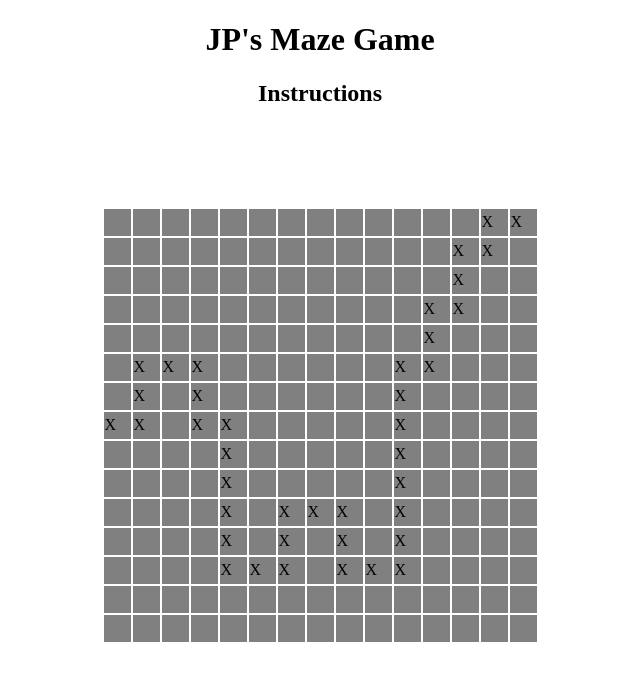
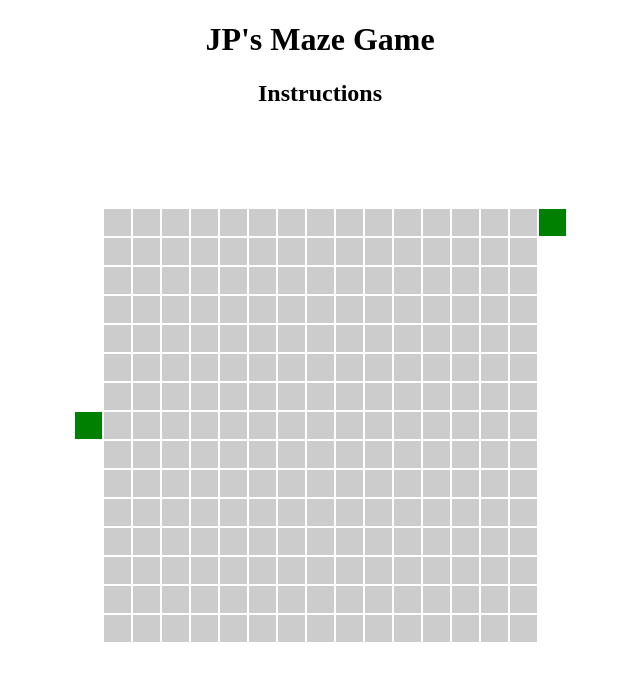
Before and after one commit to jp-reynolds/Oca-running-out-of-time, a plain HTML site: page project1.html in a window 1280 px wide. Shown: the whole page, without its empty margins (320-960 px from the left). Drawn offline with Linux system fonts and the light colour scheme.

Commit message:
Commit 3: Added game path, start and finish points

```diff
--- a/project1.css
+++ b/project1.css
@@ -7,14 +7,39 @@ table {
 	margin-top: 100px;
 	margin-left: auto;
 	margin-right: auto;
+	margin-bottom: auto 0;
 }
 
 table tr td {
 	width: 25px;
 	height: 25px;
-	background-color: grey;
+	background-color: rgba(0, 0, 0, .2);
 }
 
 tr {
 	margin: auto 0;
 }
+
+.firstColumn {
+	background-color: white;
+}
+
+.lastColumn {
+	background-color: white;
+}
+
+#start {
+	background-color: green;
+}
+
+#finish {
+	background-color: green;
+}
+
+.correctPath:hover {
+	background-color: green;
+}
+
+.warningPath:hover {
+	background-color: red;
+}
--- a/project1.html
+++ b/project1.html
@@ -11,10 +11,11 @@
 		<h1>JP's Maze Game</h1>
 		<h2>Instructions</h2>
 
-	</header>
+	</head>
 
 	<table>
 		<tr id="row1">
+			<td class="firstColumn"></td>
 			<td></td>
 			<td></td>
 			<td></td>
@@ -27,11 +28,13 @@
 			<td></td>
 			<td></td>
 			<td></td>
-			<td></td>
-			<td>X</td>
-			<td>X</td>
+			<td class ="warningPath"></td>
+			<td class="correctPath"></td>
+			<td class="correctPath">
+			<td class="lastColumn" id="finish"></td>
 		</tr>
         <tr id="row2">
+        	<td class="firstColumn"></td>
     		<td></td>
 			<td></td>
 			<td></td>
@@ -43,12 +46,14 @@
 			<td></td>
 			<td></td>
 			<td></td>
-			<td></td>
-			<td>X</td>
-			<td>X</td>
-			<td></td>
+			<td class ="warningPath"></td>
+			<td class="correctPath"></td>
+			<td class="correctPath"></td>
+			<td class ="warningPath"></td>
+			<td class="lastColumn"></td>
         </tr>
         <tr id="row3">
+        	<td class="firstColumn"></td>
         	<td></td>
 			<td></td>
 			<td></td>
@@ -60,12 +65,14 @@
 			<td></td>
 			<td></td>
 			<td></td>
+			<td class ="warningPath"></td>
+			<td class="correctPath"></td>
+			<td class ="warningPath"></td>
 			<td></td>
-			<td>X</td>
-			<td></td>
-			<td></td>
+			<td class="lastColumn"></td>
         </tr>
         <tr id="row4">
+        	<td class="firstColumn"></td>
         	<td></td>
 			<td></td>
 			<td></td>
@@ -76,166 +83,205 @@
 			<td></td>
 			<td></td>
 			<td></td>
+			<td class ="warningPath"></td>
+			<td class="correctPath"></td>
+			<td class="correctPath"></td>
+			<td class ="warningPath"></td>
 			<td></td>
-			<td>X</td>
-			<td>X</td>
-			<td></td>
-			<td></td>
+			<td class="lastColumn"></td>
         </tr>
         <tr id="row5">
+        	<td class="firstColumn"></td>
         	<td></td>
+			<td class ="warningPath"></td>
+			<td class ="warningPath"></td>
+			<td class ="warningPath"></td>
 			<td></td>
 			<td></td>
 			<td></td>
 			<td></td>
 			<td></td>
 			<td></td>
+			<td class ="warningPath"></td>
+			<td class="correctPath"></td>
+			<td class ="warningPath"></td>
+			<td></td>
+			<td></td>
+			<td class="lastColumn"></td>
+        </tr>
+        <tr id="row6">
+        	<td class="firstColumn"></td>
+        	<td class ="warningPath"></td>
+			<td class="correctPath"></td>
+			<td class="correctPath"></td>
+			<td class="correctPath"></td>
+			<td class ="warningPath"></td>
 			<td></td>
 			<td></td>
 			<td></td>
 			<td></td>
-			<td>X</td>
+			<td class ="warningPath"></td>
+			<td class="correctPath"></td>
+			<td class="correctPath"></td>
+			<td class ="warningPath"></td>
 			<td></td>
 			<td></td>
-			<td></td>
+			<td class="lastColumn"></td>
         </tr>
-        <tr id="row6">
-        	<td></td>
-			<td>X</td>
-			<td>X</td>
-			<td>X</td>
+        <tr id="row7">
+        	<td class="firstColumn"></td>
+        	<td class ="warningPath"></td>
+			<td class="correctPath"></td>
+			<td class ="warningPath"></td>
+			<td class="correctPath"></td>
+			<td class ="warningPath"></td>
 			<td></td>
 			<td></td>
 			<td></td>
 			<td></td>
-			<td></td>
-			<td></td>
-			<td>X</td>
-			<td>X</td>
+			<td class ="warningPath"></td>
+			<td class="correctPath"></td>
+			<td class ="warningPath"></td>
 			<td></td>
 			<td></td>
 			<td></td>
+			<td class="lastColumn"></td>
         </tr>
-        <tr id="row7">
+        <tr id="row8">
+        	<td class="firstColumn" id="start"></td>
+        	<td class="correctPath"></td>
+			<td class="correctPath"></td>
+			<td class ="warningPath"></td>
+			<td class="correctPath"></td>
+			<td class="correctPath"></td>
+			<td class ="warningPath"></td>
+			<td></td>
+			<td></td>
+			<td></td>
+			<td class ="warningPath"></td>
+			<td class="correctPath"></td>
+			<td class ="warningPath"></td>
+			<td></td>
+			<td></td>
+			<td></td>
+			<td class="lastColumn"></td>
+        </tr>
+        <tr id="row9">
+        	<td class="firstColumn"></td>
+        	<td class ="warningPath"></td>
+			<td class ="warningPath"></td>
+			<td></td>
+			<td class ="warningPath"></td>
+			<td class="correctPath"></td>
+			<td class ="warningPath"></td>
+			<td></td>
+			<td></td>
+			<td></td>
+			<td class ="warningPath"></td>
+			<td class="correctPath"></td>
+			<td class ="warningPath"></td>
+			<td></td>
+			<td></td>
+			<td></td>
+			<td class="lastColumn"></td>
+        </tr>
+        <tr id="row10">
+        	<td class="firstColumn"></td>
         	<td></td>
-			<td>X</td>
 			<td></td>
-			<td>X</td>
+			<td></td>
+			<td class ="warningPath"></td>
+			<td class="correctPath"></td>
+			<td class ="warningPath"></td>
+			<td class ="warningPath"></td>
+			<td class ="warningPath"></td>
+			<td class ="warningPath"></td>
+			<td class ="warningPath"></td>
+			<td class="correctPath"></td>
+			<td class ="warningPath"></td>
+			<td></td>
+			<td></td>
+			<td></td>
+			<td class="lastColumn"></td>
+        </tr>
+        <tr id="row11">
+        	<td class="firstColumn"></td>
+        	<td></td>
+			<td></td>
+			<td></td>
+			<td class ="warningPath"></td>
+			<td class="correctPath"></td>
+			<td class ="warningPath"></td>
+			<td class="correctPath"></td>
+			<td class="correctPath"></td>
+			<td class="correctPath"></td>
+			<td class ="warningPath"></td>
+			<td class="correctPath"></td>
+			<td class ="warningPath"></td>
+			<td></td>
+			<td></td>
+			<td></td>
+			<td class="lastColumn"></td>
+        </tr>
+        <tr id="row12">
+        	<td class="firstColumn"></td>
+        	<td></td>
+			<td></td>
+			<td></td>
+			<td class ="warningPath"></td>
+			<td class="correctPath"></td>
+			<td class ="warningPath"></td>
+			<td class="correctPath"></td>
+			<td class ="warningPath"></td>
+			<td class="correctPath"></td>
+			<td class ="warningPath"></td>
+			<td class="correctPath"></td>
+			<td class ="warningPath"></td>
+			<td></td>
+			<td></td>
+			<td></td>
+			<td class="lastColumn"></td>
+        </tr>
+        <tr id="row13">
+        	<td class="firstColumn"></td>
+        	<td></td>
+			<td></td>
+			<td></td>
+			<td class ="warningPath"></td>
+			<td class="correctPath"></td>
+			<td class="correctPath"></td>
+			<td class="correctPath"></td>
+			<td class ="warningPath"></td>
+			<td class="correctPath"></td>
+			<td class="correctPath"></td>
+			<td class="correctPath"></td>
+			<td class ="warningPath"></td>
+			<td></td>
+			<td></td>
+			<td></td>
+			<td class="lastColumn"></td>
+        </tr>
+        <tr id="row14">
+        	<td class="firstColumn"></td>
+        	<td></td>
+			<td></td>
+			<td></td>
+			<td></td>
+			<td class ="warningPath"></td>
+			<td class ="warningPath"></td>
+			<td class ="warningPath"></td>
+			<td></td>
+			<td class ="warningPath"></td>
+			<td class ="warningPath"></td>
+			<td class ="warningPath"></td>
 			<td></td>
 			<td></td>
 			<td></td>
 			<td></td>
-			<td></td>
-			<td></td>
-			<td>X</td>
-			<td></td>
-			<td></td>
-			<td></td>
-			<td></td>
+			<td class="lastColumn"></td>
         </tr>
-        <tr id="row8">
-        	<td>X</td>
-			<td>X</td>
-			<td></td>
-			<td>X</td>
-			<td>X</td>
-			<td></td>
-			<td></td>
-			<td></td>
-			<td></td>
-			<td></td>
-			<td>X</td>
-			<td></td>
-			<td></td>
-			<td></td>
-			<td></td>
-        </tr>
-        <tr id="row9">
-        	<td></td>
-			<td></td>
-			<td></td>
-			<td></td>
-			<td>X</td>
-			<td></td>
-			<td></td>
-			<td></td>
-			<td></td>
-			<td></td>
-			<td>X</td>
-			<td></td>
-			<td></td>
-			<td></td>
-			<td></td>
-        </tr>
-        <tr id="row10">
-        	<td></td>
-			<td></td>
-			<td></td>
-			<td></td>
-			<td>X</td>
-			<td></td>
-			<td></td>
-			<td></td>
-			<td></td>
-			<td></td>
-			<td>X</td>
-			<td></td>
-			<td></td>
-			<td></td>
-			<td></td>
-        </tr>
-        <tr id="row11">
-        	<td></td>
-			<td></td>
-			<td></td>
-			<td></td>
-			<td>X</td>
-			<td></td>
-			<td>X</td>
-			<td>X</td>
-			<td>X</td>
-			<td></td>
-			<td>X</td>
-			<td></td>
-			<td></td>
-			<td></td>
-			<td></td>
-        </tr>
-        <tr id="row12">
-        	<td></td>
-			<td></td>
-			<td></td>
-			<td></td>
-			<td>X</td>
-			<td></td>
-			<td>X</td>
-			<td></td>
-			<td>X</td>
-			<td></td>
-			<td>X</td>
-			<td></td>
-			<td></td>
-			<td></td>
-			<td></td>
-        </tr>
-        <tr id="row13">
-        	<td></td>
-			<td></td>
-			<td></td>
-			<td></td>
-			<td>X</td>
-			<td>X</td>
-			<td>X</td>
-			<td></td>
-			<td>X</td>
-			<td>X</td>
-			<td>X</td>
-			<td></td>
-			<td></td>
-			<td></td>
-			<td></td>
-        </tr>
-        <tr id="row14">
+        <tr id="row15">
+        	<td class="firstColumn"></td>
         	<td></td>
 			<td></td>
 			<td></td>
@@ -251,23 +297,7 @@
 			<td></td>
 			<td></td>
 			<td></td>
-        </tr>
-        <tr id="row15">
-        	<td></td>
-			<td></td>
-			<td></td>
-			<td></td>
-			<td></td>
-			<td></td>
-			<td></td>
-			<td></td>
-			<td></td>
-			<td></td>
-			<td></td>
-			<td></td>
-			<td></td>
-			<td></td>
-			<td></td>
+			<td class="lastColumn"></td>
         </tr>
     </table>
 
```
